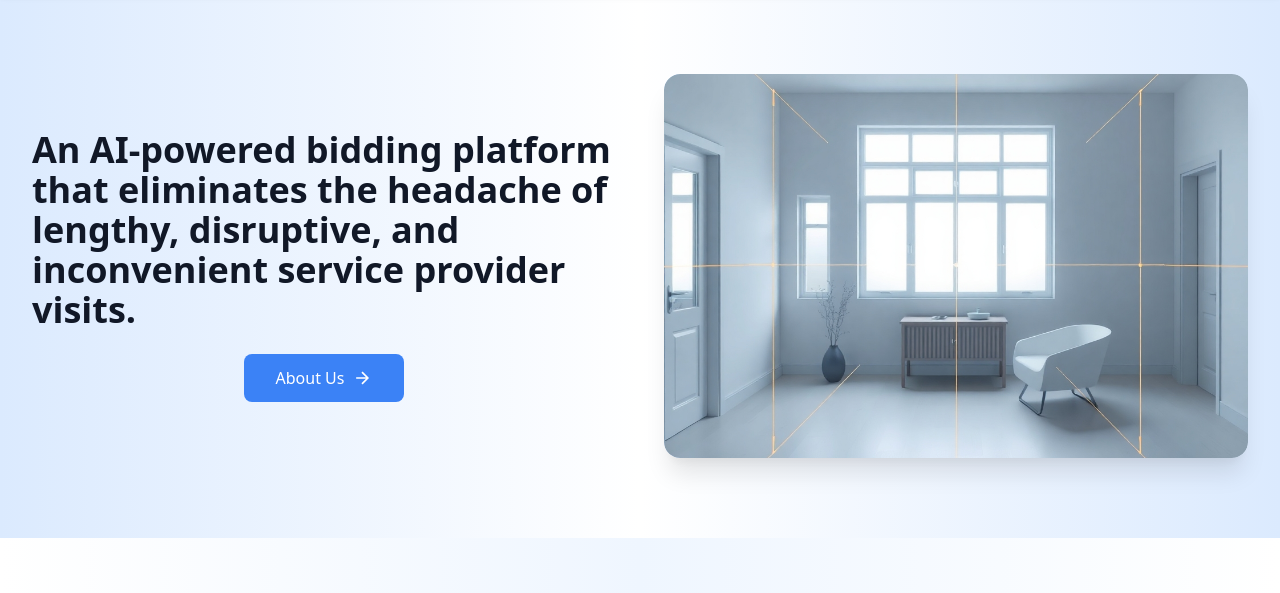
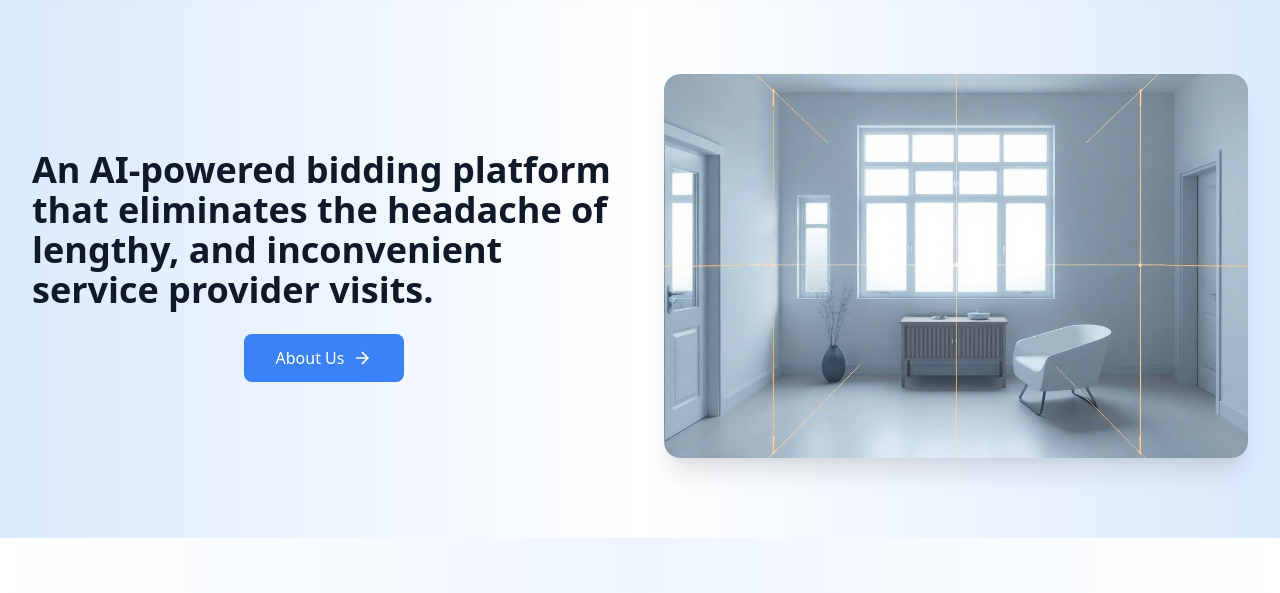
Before and after one commit to zayedb11/BidBuddy, a plain HTML site: page index.html in a window 1280 px wide. Shown: the part 70-663 px from the top of the page. Drawn offline with nearby package versions, Linux system fonts and the light colour scheme.

Commit message:
Update index.html

```diff
--- a/index.html
+++ b/index.html
@@ -87,7 +87,7 @@
           <h1 class="text-5xl font-bold text-gray-900 mb-6">
             <div class="carousel-container">
               <div class="carousel-content">
-                <div id="carousel-text" class="text-4xl">An AI-powered bidding platform that eliminates the headache of lengthy, disruptive, and inconvenient service provider visits.</div>
+                <div id="carousel-text" class="text-4xl">An AI-powered bidding platform that eliminates the headache of lengthy, and inconvenient service provider visits.</div>
               </div>
               <!-- <div class="carousel-dots flex justify-center mt-6 space-x-2">
                 <button class="dot active" onclick="setSlide(0)"></button>
```
